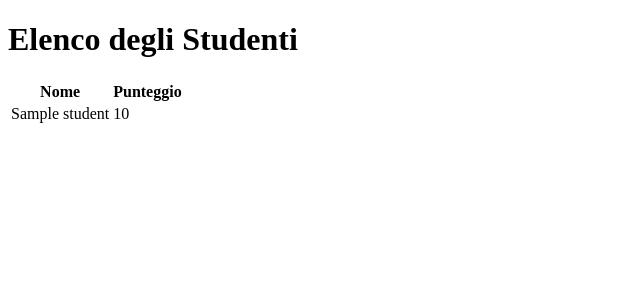
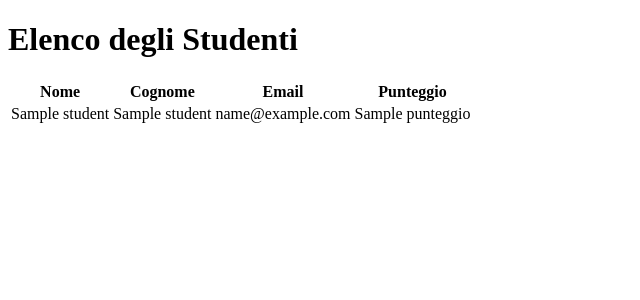
Before and after one commit to Maro314o/sito-punti, a Flask app: template templates/index.html in a window 1280 px wide. Shown: the top 300 px of the page, without its empty margins (0-640 px from the left). Run offline with Flask 3, Linux system fonts and the light colour scheme; the template is opened without the code that fills it: most values are stand-ins (such as "Sample title", 1, 10 or a date in 2020).

Commit message:
primo prototipo di test
aggiunta di un file json per immagazzinare dati sui nomi,cognomi,email e punti degli utenti

```diff
--- /dev/null
+++ b/data/punti.json
@@ -0,0 +1,14 @@
+[
+    {
+        "Nome": "buzo",
+        "Cognome": "buzotto",
+        "Email": "buzobuzotto@gmail.com",
+        "Punti": "69"
+    },
+    {
+        "Nome": "notbuzo",
+        "Cognome": "notbuzotto",
+        "Email": "notbuzonotbuzotto@gmai.com",
+        "Punti": "-69"
+    }
+]
--- a/main.py
+++ b/main.py
@@ -1,17 +1,19 @@
 from flask import Flask, render_template
+import json
+app = Flask(__name__)
+database_name='data/punti.json'
+parametri=['Nome','Cognome','Email','Punti']
+with open(database_name, 'r') as file:
+    studenti = json.load(file)
+print(studenti)
 
-app = Flask(__name__)
 
-# Lista di studenti con nomi e punteggi
-students = [
-    {"name": "Alice", "score": 90},
-    {"name": "Bob", "score": 85},
-    {"name": "Charlie", "score": 78},
-]
 
-@app.route('/')
+
+
+@app.route('/main')
 def student_list():
-    return render_template('index.html', students=students)
+    return render_template("index.html", students=studenti)
 
 if __name__ == '__main__':
-    app.run(debug=True)
+    app.run()
--- a/templates/index.html
+++ b/templates/index.html
@@ -8,12 +8,17 @@
     <table>
         <tr>
             <th>Nome</th>
+            <th>Cognome</th>
+            <th>Email</th>
             <th>Punteggio</th>
+
         </tr>
         {% for student in students %}
         <tr>
-            <td>{{ student.name }}</td>
-            <td>{{ student.score }}</td>
+            <td>{{ student.Nome }}</td>
+            <td>{{ student.Cognome }}</td>
+            <td>{{ student.Email }}</td>
+            <td>{{ student.Punteggio }}</td>
         </tr>
         {% endfor %}
     </table>
```
